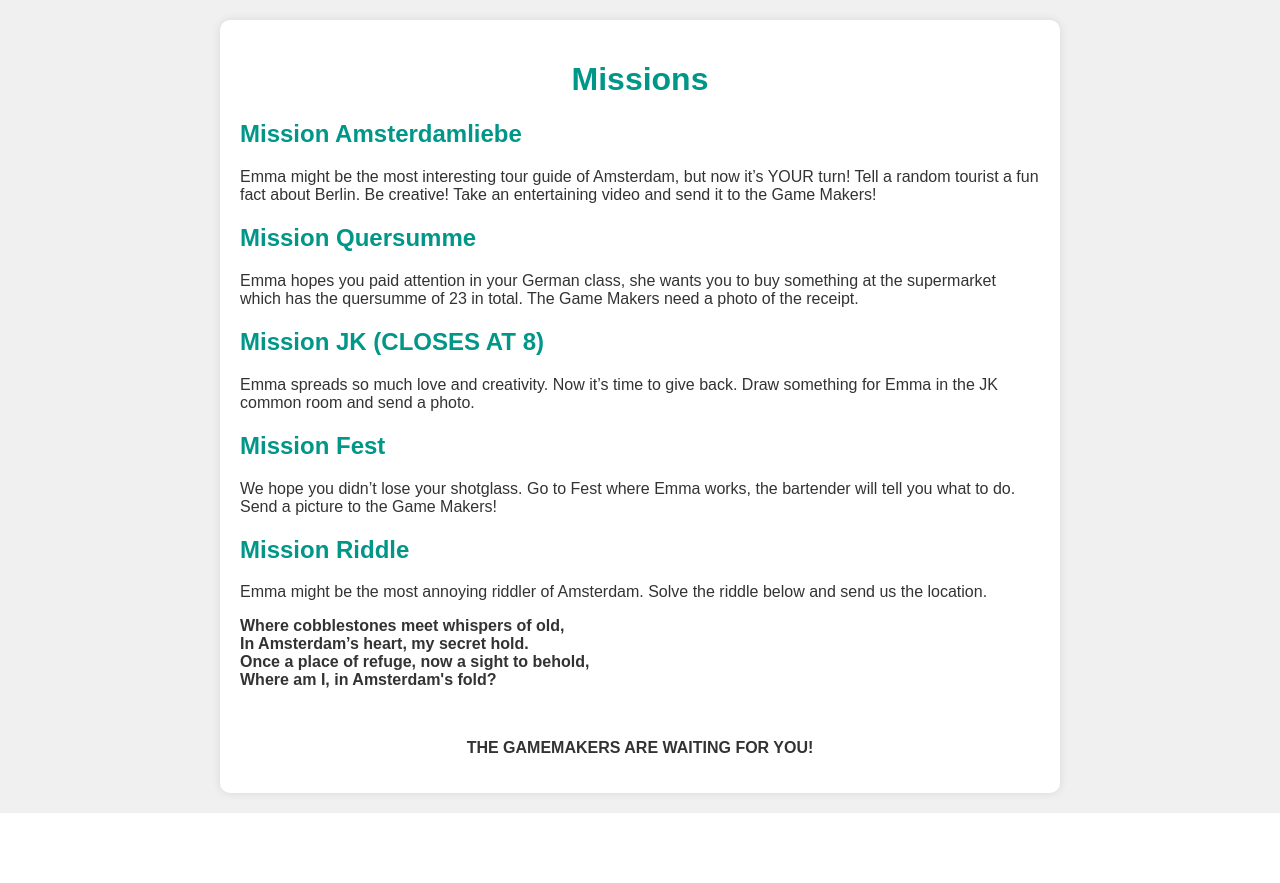
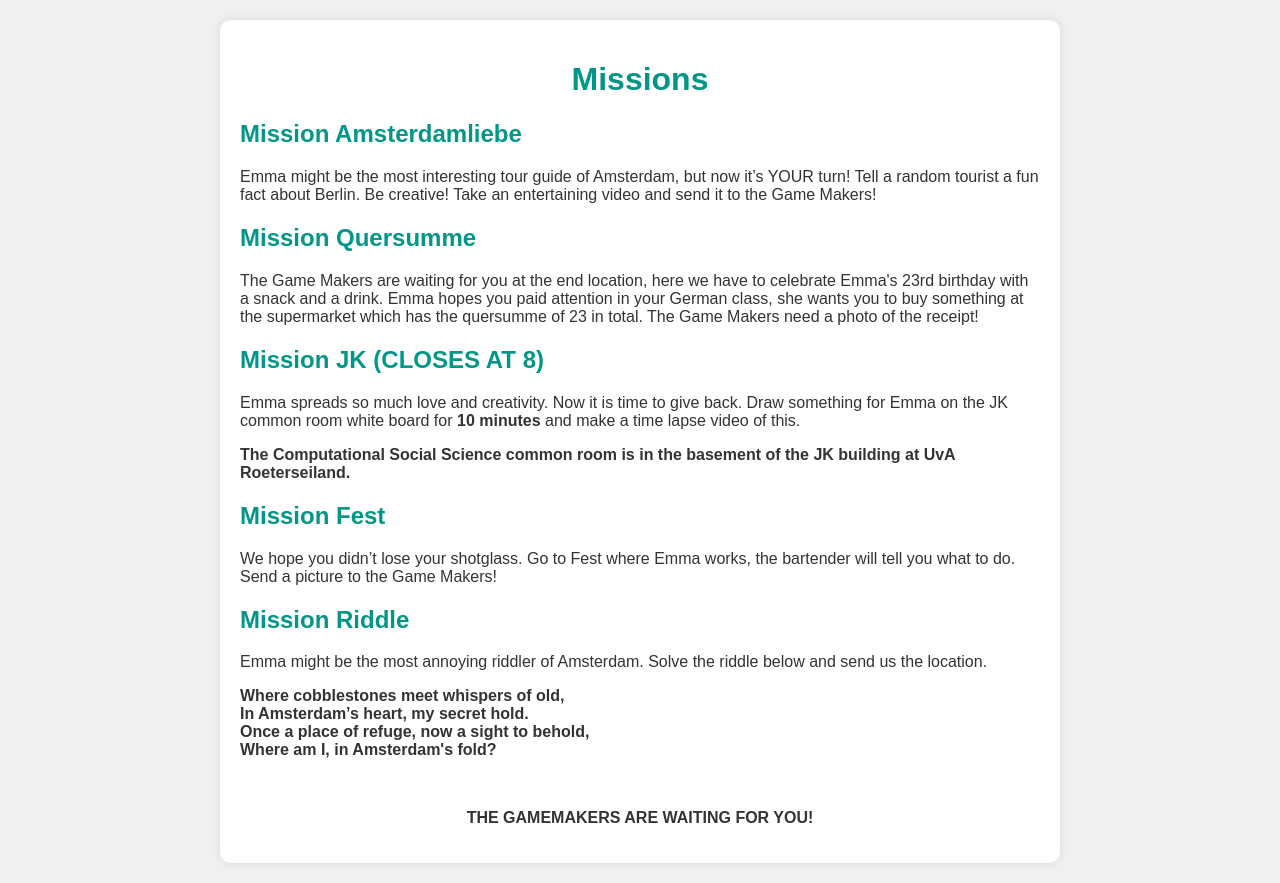
Before and after one commit to rubendcode/emmashunt, a Flask app: page /missions in a window 1280 px wide. Before the commit the page ends 813 px from the top, so only its background shows below. Run offline with Flask 3, Linux system fonts and the light colour scheme.

Commit message:
Emmas suggestions
nieuwe beschrijvingen

```diff
--- a/templates/missions.html
+++ b/templates/missions.html
@@ -57,13 +57,19 @@
         </div>
         <div class="mission">
             <h2>Mission Quersumme</h2>
-            <p>Emma hopes you paid attention in your German class, she wants you to buy something at the supermarket
-                which has the quersumme of 23 in total. The Game Makers need a photo of the receipt.</p>
+            <p>The Game Makers are waiting for you at the end location, here we have to celebrate Emma's 23rd birthday
+                with a snack and a drink.
+                Emma hopes you paid attention in your German class, she wants you to buy something at the supermarket
+                which has the quersumme of 23 in total. The Game Makers need a photo of the receipt!</p>
         </div>
         <div class="mission">
             <h2>Mission JK (CLOSES AT 8)</h2>
-            <p>Emma spreads so much love and creativity. Now it’s time to give back. Draw something for Emma in the JK
-                common room and send a photo.
+            <p>Emma spreads so much love and creativity. Now it is time to give back. Draw something for Emma on the JK
+                common room white board for <strong>10 minutes</strong> and make a time lapse video of this.
+
+            <p><strong>The Computational Social Science common room is in the basement of the JK building at UvA
+                    Roeterseiland.</strong>
+            <p>
             </p>
         </div>
         <div class="mission">
```
Also changed, not shown: 1 other file.
